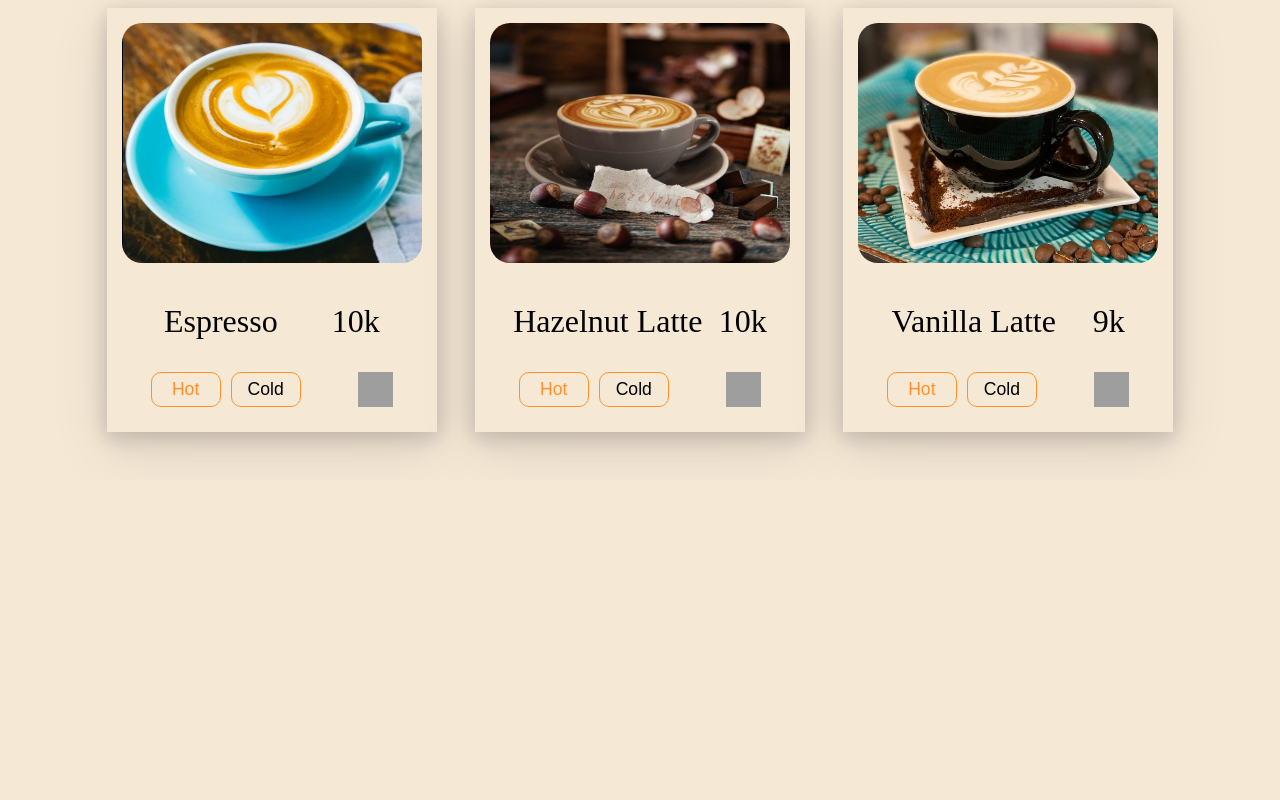
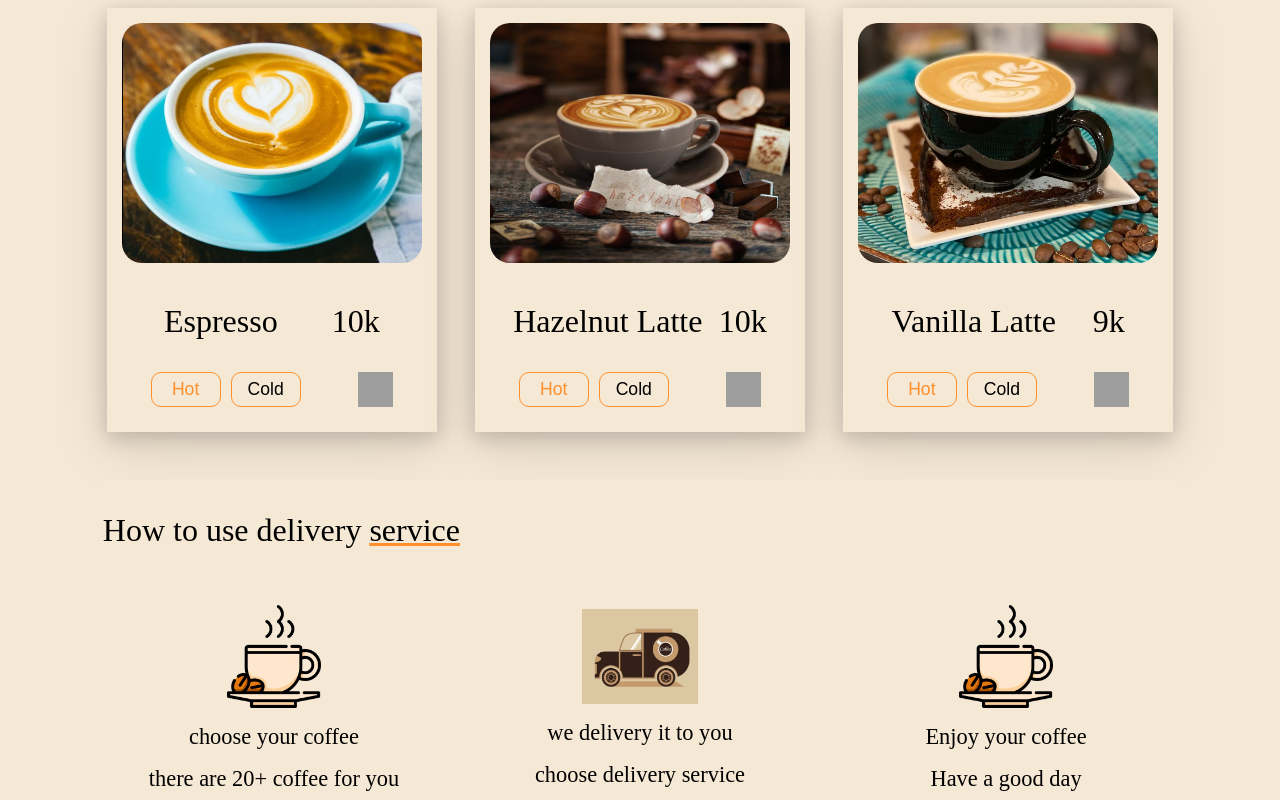
Before and after one commit to dpbhadrka/Cafe-Street, a React (Vite) app in the folder Level-1/Task-1/cafe-street/: page / in a window 1280 px wide. Shown: the part 786-1586 px from the top of the page. Before the commit the page ends 1266 px from the top, so only its background shows below. Built offline with nearby package versions, Linux system fonts and the light colour scheme; grey boxes are pictures that could not be loaded.

Commit message:
Delivery component completed.

```diff
--- a/Level-1/Task-1/cafe-street/src/App.jsx
+++ b/Level-1/Task-1/cafe-street/src/App.jsx
@@ -2,6 +2,7 @@ import React from "react";
 import Header from "./component/Header/header";
 import Information from "./component/Information/Information";
 import Popular from "./component/Popular/Popular";
+import Delivery from "./component/Delivery/Delivery";
 
 function App() {
   return (
@@ -10,6 +11,7 @@ function App() {
         <Header />
         <Information />
         <Popular />
+        <Delivery />
       </div>
     </>
   );
--- /dev/null
+++ b/Level-1/Task-1/cafe-street/src/component/Delivery/Delivery.jsx
@@ -0,0 +1,48 @@
+import React from "react";
+import PathImage1 from "./cup.webp";
+import PathImage2 from "./car.png";
+import "./delivery.css";
+
+export default function Delivery() {
+  return (
+    <>
+      <div className="delivery">
+        <div>
+          <p>
+            How to use delivery <u>service</u>
+          </p>
+        </div>
+        <div className="useDelivery">
+          <div>
+            <div>
+              <img src={PathImage1} alt="cup" />
+            </div>
+            <div>
+              <p>choose your coffee</p>
+              <p>there are 20+ coffee for you</p>
+            </div>
+          </div>
+          <div>
+            <div>
+              <img src={PathImage2} alt="cup" />
+            </div>
+            <div>
+              <p>we delivery it to you</p>
+              <p>choose delivery service</p>
+            </div>
+          </div>
+
+          <div>
+            <div>
+              <img src={PathImage1} alt="cup" />
+            </div>
+            <div>
+              <p>Enjoy your coffee</p>
+              <p>Have a good day</p>
+            </div>
+          </div>
+        </div>
+      </div>
+    </>
+  );
+}
--- /dev/null
+++ b/Level-1/Task-1/cafe-street/src/component/Delivery/delivery.css
@@ -0,0 +1,45 @@
+.delivery {
+  display: flex;
+  flex-direction: column;
+  width: 85%;
+  margin: 0 auto;
+  gap: 1.5rem;
+}
+
+.delivery div:first-child {
+  font-size: 2rem;
+}
+
+.useDelivery {
+  display: flex;
+  justify-content: space-between;
+  font-size: 1rem;
+}
+
+.useDelivery div {
+  display: flex;
+  justify-content: center;
+  align-items: center;
+  flex-direction: column;
+  gap: 1rem;
+}
+
+.useDelivery img {
+  width: 30%;
+}
+
+.useDelivery p {
+  margin: 0;
+  font-size: 1.4rem;
+}
+
+@media screen and (max-width: 960px) {
+  .delivery {
+    font-size: 1rem;
+  }
+
+  .useDelivery {
+    flex-direction: column;
+    gap: 4rem;
+  }
+}
--- a/Level-1/Task-1/cafe-street/src/component/Header/header.css
+++ b/Level-1/Task-1/cafe-street/src/component/Header/header.css
@@ -115,4 +115,8 @@
   .header-menubutton {
     display: block;
   }
+
+  .header-container {
+    margin: 0;
+  }
 }
--- a/Level-1/Task-1/cafe-street/src/component/Information/information.css
+++ b/Level-1/Task-1/cafe-street/src/component/Information/information.css
@@ -119,14 +119,16 @@
     font-size: 1.5rem;
   }
   .information p:nth-child(1) {
-    font-size: 1.6rem;
+    font-size: 1.5rem;
   }
   .information p:nth-child(2),
   .information p:nth-child(3) {
-    font-size: 1.3rem;
+    font-size: 1.2rem;
+    margin: 7px;
   }
 
   .ordernow {
+    margin-top: 20px;
     width: 50%;
     font-size: 1rem;
   }
@@ -144,7 +146,7 @@
     margin-top: 2.5rem;
     font-size: 1.5rem;
     flex-direction: column-reverse;
-    gap: 4rem;
+    gap: 2rem;
   }
 
   .tagLine {
```
Also changed, not shown: Level-1/Task-1/cafe-street/src/component/Delivery/car.png (added), Level-1/Task-1/cafe-street/src/component/Delivery/cup.webp (added).
